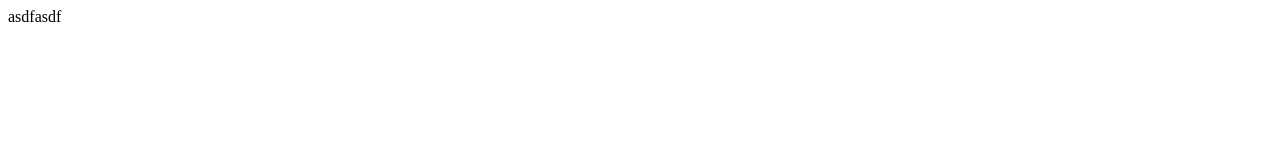
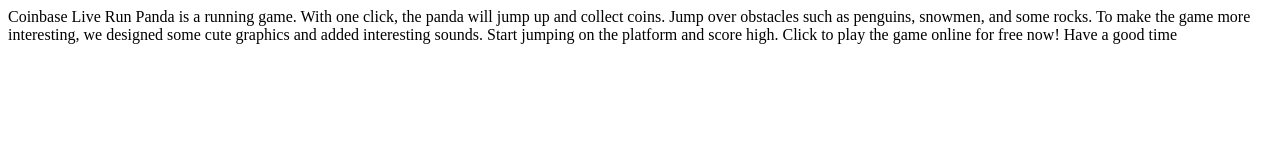
Before and after one commit to coinbaseLive/coinbaseLive.github.io, a plain HTML site: page index.html in a window 1280 px wide. Drawn offline with Linux system fonts and the light colour scheme.

Commit message:
Update index.html

```diff
--- a/index.html
+++ b/index.html
@@ -5,6 +5,6 @@
     <meta http-equiv="X-UA-Compatible" content="ie=edge">
 </head>
 <body>
-<p>asdfasdf</p>
+<p>Coinbase Live Run Panda is a running game. With one click, the panda will jump up and collect coins. Jump over obstacles such as penguins, snowmen, and some rocks. To make the game more interesting, we designed some cute graphics and added interesting sounds. Start jumping on the platform and score high. Click to play the game online for free now! Have a good time</p>
 </body>
 </html>
```
